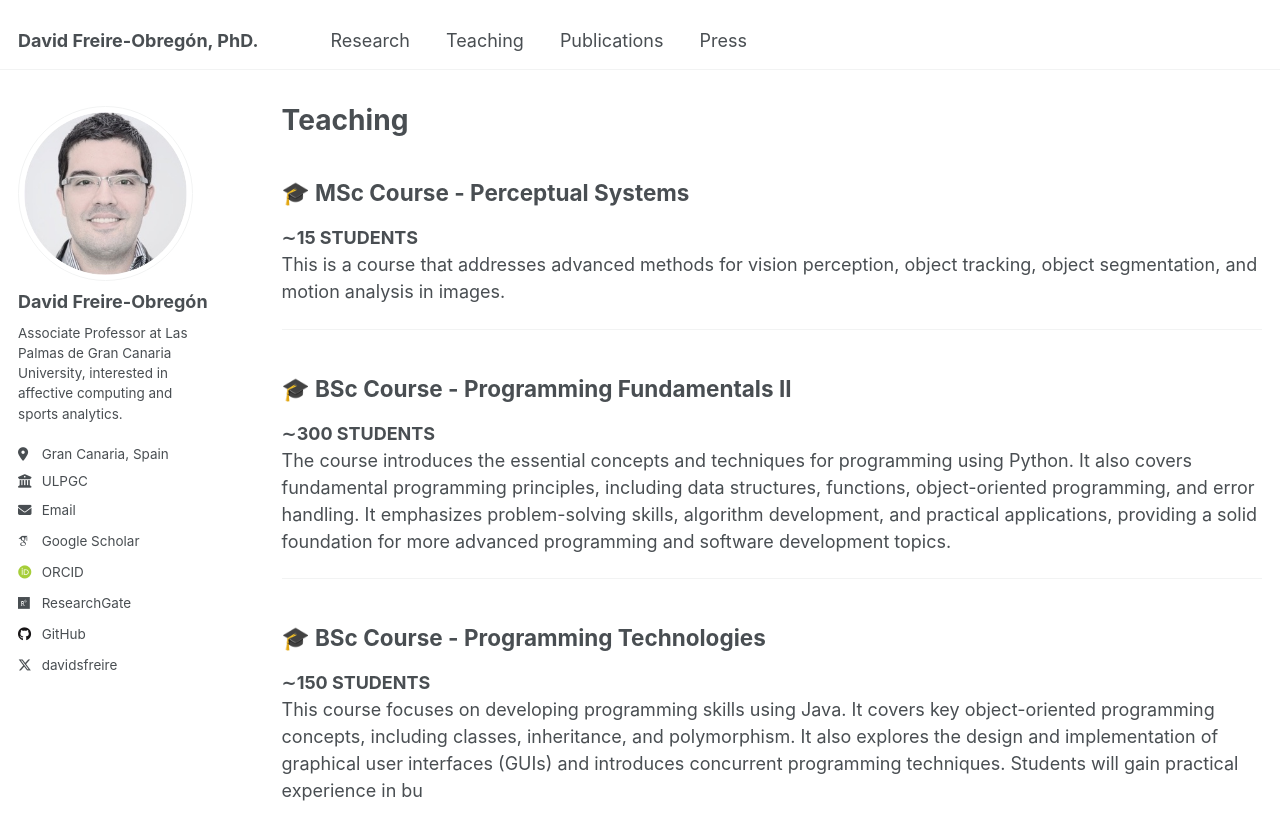
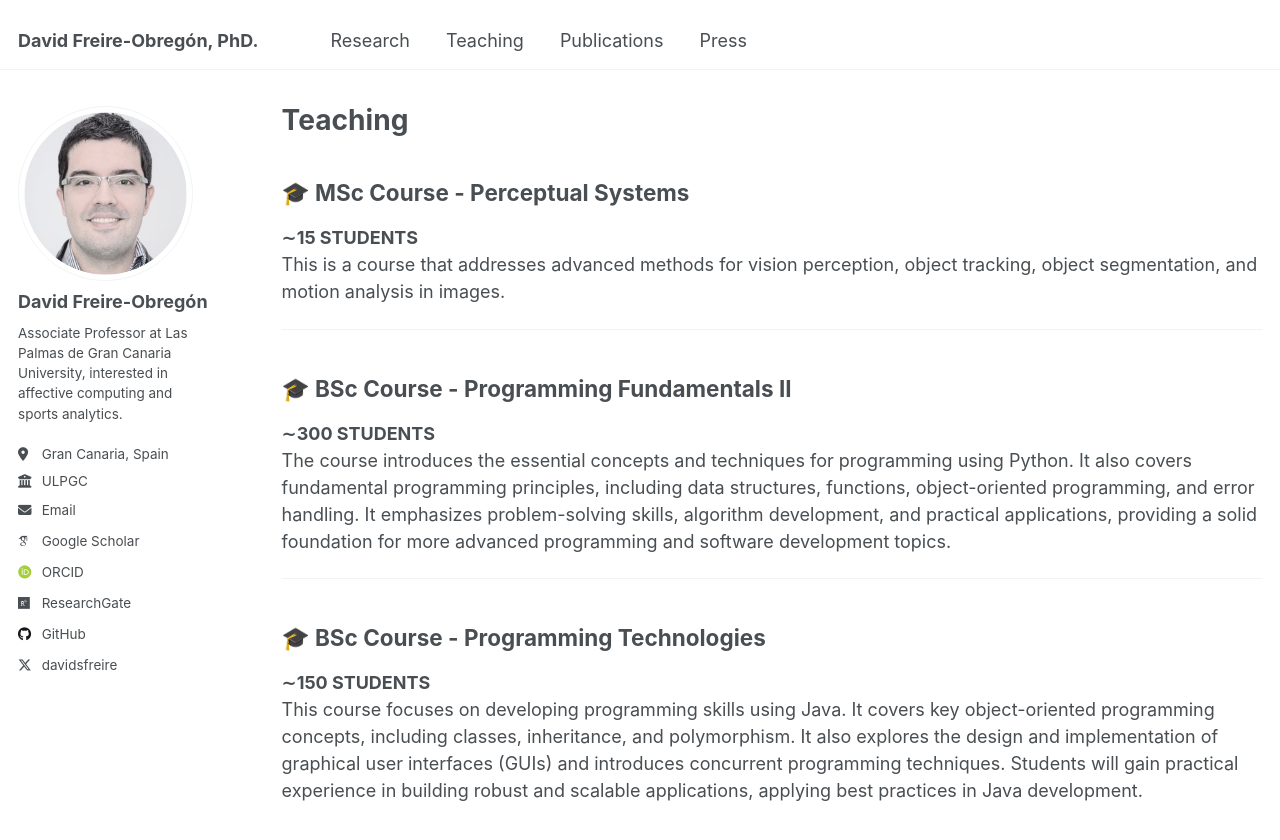
Before and after one commit to davidfreire/davidfreire.github.io, a Jekyll site: the page built from _pages/teaching.md, in a window 1280 px wide and 1025 px high. Shown: the top 840 px of the window. Built offline with Jekyll 4.4.1, drawn with Linux system fonts in a browser that asks for light colours; some web fonts are replaced.

Commit message:
Update teaching.md

```diff
--- a/_pages/teaching.md
+++ b/_pages/teaching.md
@@ -25,4 +25,4 @@ The course introduces the essential concepts and techniques for programming usin
 ## 🎓 BSc Course - Programming Technologies
 
 **∼150 STUDENTS**
-This course focuses on developing programming skills using Java. It covers key object-oriented programming concepts, including classes, inheritance, and polymorphism. It also explores the design and implementation of graphical user interfaces (GUIs) and introduces concurrent programming techniques. Students will gain practical experience in bu
+This course focuses on developing programming skills using Java. It covers key object-oriented programming concepts, including classes, inheritance, and polymorphism. It also explores the design and implementation of graphical user interfaces (GUIs) and introduces concurrent programming techniques. Students will gain practical experience in building robust and scalable applications, applying best practices in Java development.
```
